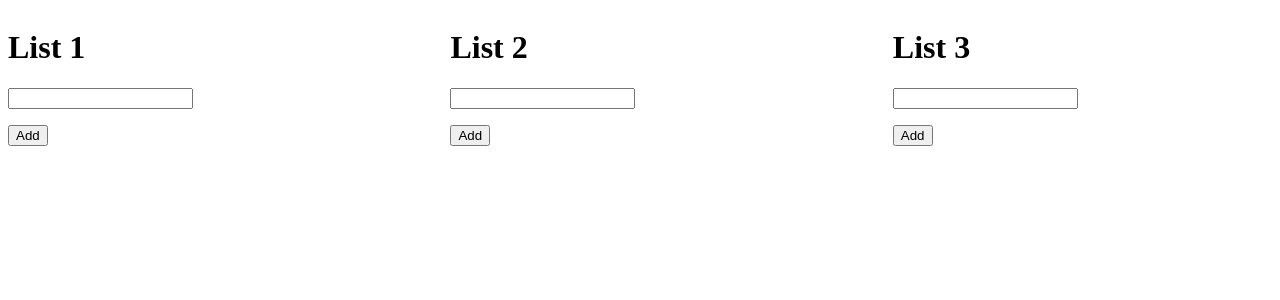
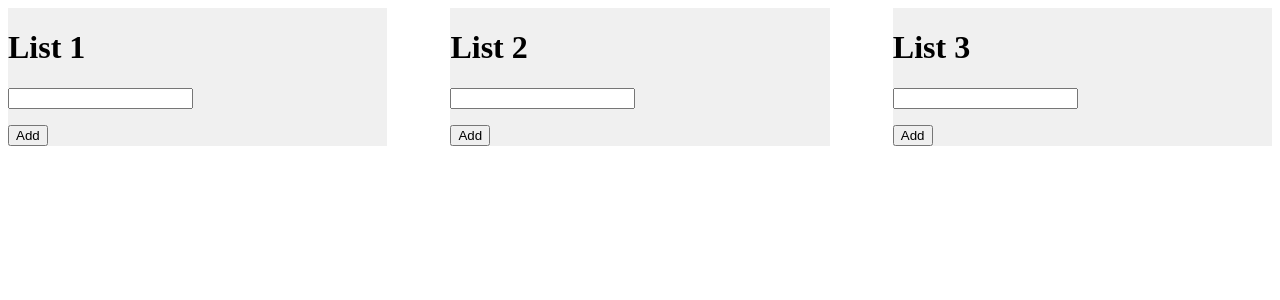
Before and after one commit to anschelburk/simple_planner, a Django app: page /list/ in a window 1280 px wide. Shown: the top 300 px of the page. Run offline with Django 5.2, Linux system fonts and the light colour scheme; data that the repository does not hold is empty; some libraries are stand-ins or nearby versions.

Commit message:
Add light gray background to lists.

```diff
--- a/mysite/planner/static/css/styling.css
+++ b/mysite/planner/static/css/styling.css
@@ -17,4 +17,5 @@ form {
 }
 .list {
   width: 30%;
+  background-color: #f0f0f0;
 }
```
